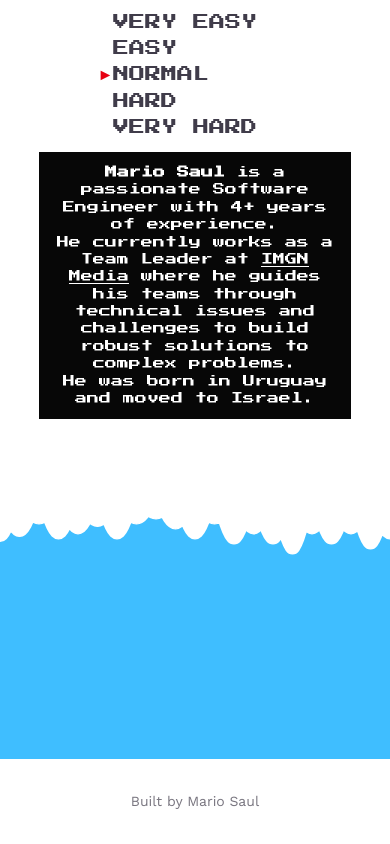
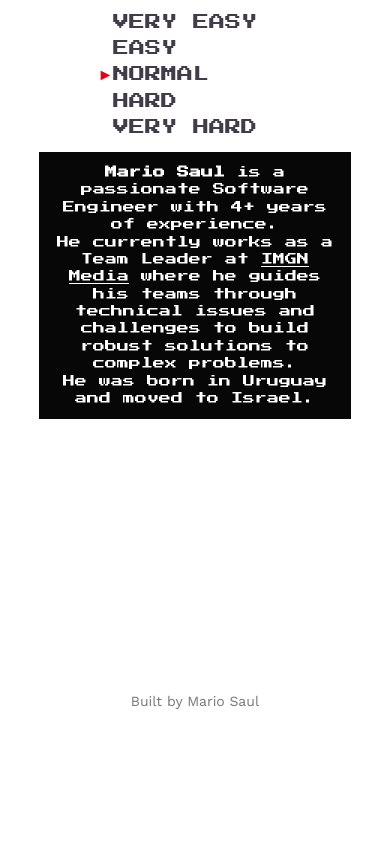
Before and after one commit to mariiio/mariosaul.com, a Gatsby site: page / in a window 390 px wide. Shown: the part 699-1543 px from the top of the page. After the commit the page ends 1443 px from the top, so only its background shows below. Built offline with nearby package versions, Linux system fonts and the light colour scheme; Gatsby itself is replaced by a stand-in of ours.

Commit message:
Remove bottom cloud (broken on mobile)

```diff
--- a/src/components/clouds.js
+++ b/src/components/clouds.js
@@ -49,50 +49,6 @@ export function Clouds({ previousColor, color, children, id, ...props }) {
         </svg>
       </section>
       <Block id={id} children={children} {...props} />
-      <section
-        className={`${styles.clouds} ${styles[color]} ${
-          styles[
-            `previous${
-              previousColor.charAt(0).toUpperCase() + previousColor.slice(1)
-            }`
-          ]
-        }`}
-      >
-        <svg
-          id="clouds"
-          xmlns="http://www.w3.org/2000/svg"
-          version="1.1"
-          width="100%"
-          height="100"
-          viewBox="0 0 100 100"
-          preserveAspectRatio="none"
-          transform="scale(-1,1) scale(1,-1)"
-        >
-          <path
-            d="M-5 100 Q 0 20 5 100 Z
-                M0 100 Q 5 0 10 100
-                M5 100 Q 10 30 15 100
-                M10 100 Q 15 10 20 100
-                M15 100 Q 20 30 25 100
-                M20 100 Q 25 -10 30 100
-                M25 100 Q 30 10 35 100
-                M30 100 Q 35 30 40 100
-                M35 100 Q 40 10 45 100
-                M40 100 Q 45 50 50 100
-                M45 100 Q 50 20 55 100
-                M50 100 Q 55 40 60 100
-                M55 100 Q 60 60 65 100
-                M60 100 Q 65 50 70 100
-                M65 100 Q 70 20 75 100
-                M70 100 Q 75 45 80 100
-                M75 100 Q 80 30 85 100
-                M80 100 Q 85 20 90 100
-                M85 100 Q 90 50 95 100
-                M90 100 Q 95 25 100 100
-                M95 100 Q 100 15 105 100 Z"
-          ></path>
-        </svg>
-      </section>
     </div>
   )
 }
--- a/src/pages/index.js
+++ b/src/pages/index.js
@@ -16,7 +16,7 @@ export default function Home() {
       <Clouds previousColor="blue">
         <Bio />
       </Clouds>
-      <Block color="blue">
+      <Block color="white">
         <AboutLinks />
       </Block>
     </Layout>
```
